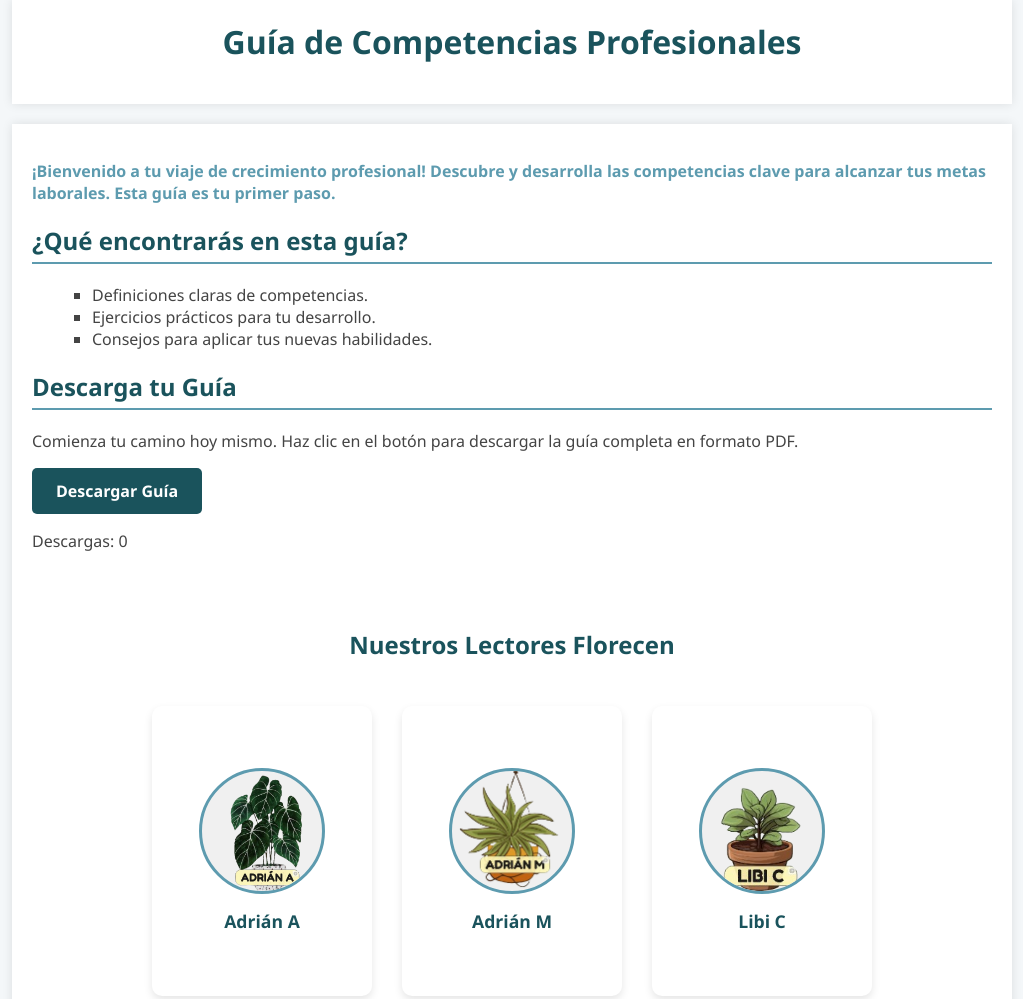
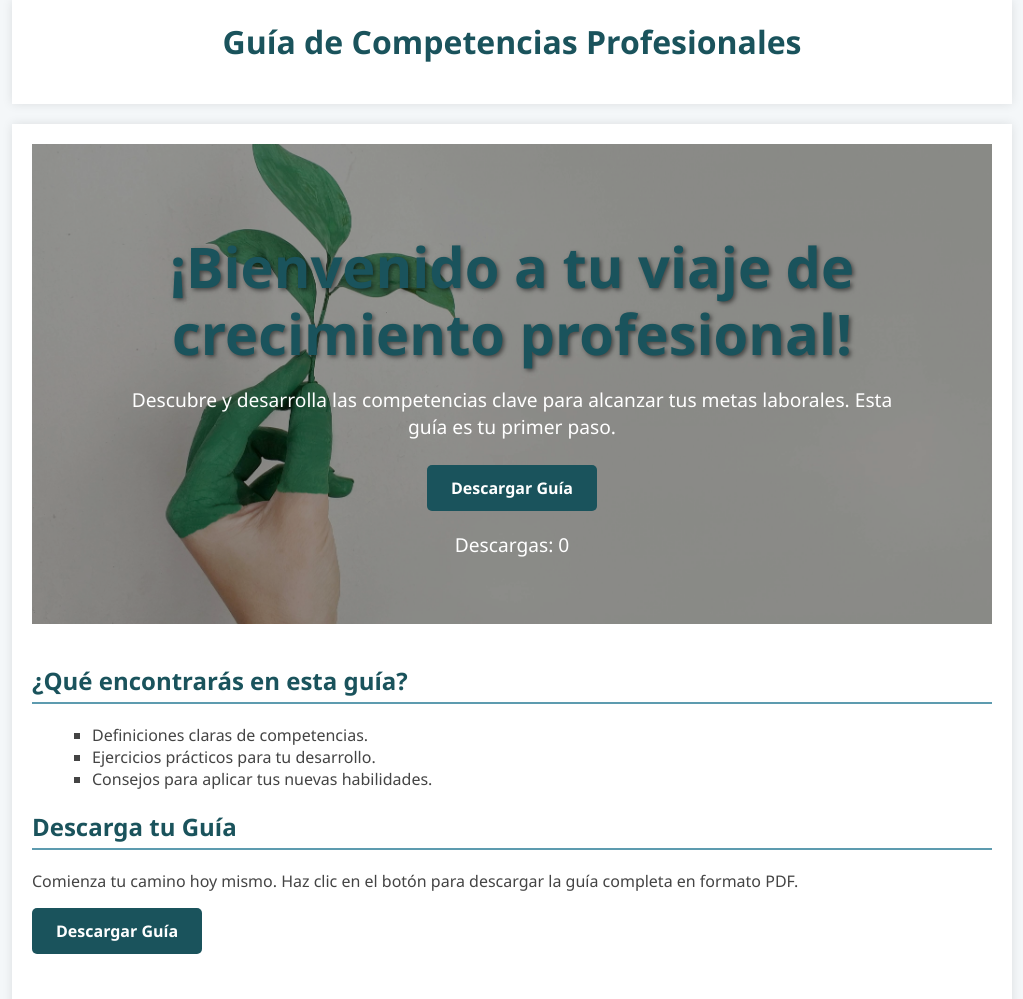
Before and after one commit to MccarthyJamil/Orientaci-nLaboral, a plain HTML site: page index.html in a window 1280 px wide. Shown: the top 999 px of the page, without its empty margins (128-1151 px from the left). Drawn offline with Linux system fonts and the light colour scheme.

Commit message:
section hero with image

```diff
--- a/css/style.css
+++ b/css/style.css
@@ -131,3 +131,40 @@ nav a.active {
     pointer-events: none; /* Deshabilita el clic en el enlace activo */
     cursor: default; /* Cambia el cursor a la flecha por defecto */
 }
+/* Estilos para el encabezado principal (Hero Section) */
+.hero-section {
+    position: relative; /* Es clave para que el contenido se posicione sobre la imagen */
+    width: 100%;
+    height: 60vh; /* Altura de la sección (60% de la altura de la ventana de visualización) */
+    background-image: url('../images/header.jpg'); /* Carga tu imagen de fondo */
+    background-size: cover; /* Ajusta la imagen para cubrir todo el contenedor sin distorsionarse */
+    background-position: center; /* Centra la imagen */
+    display: flex;
+    align-items: center; /* Centra verticalmente el contenido */
+    justify-content: center; /* Centra horizontalmente el contenido */
+    text-align: center; /* Centra el texto dentro del contenedor */
+    color: #fff; /* Color del texto para que contraste con la imagen de fondo */
+    box-shadow: inset 0 0 0 2000px rgba(0, 0, 0, 0.4); /* Capa oscura sobre la imagen para mejorar la legibilidad del texto */
+    margin-bottom: 40px;
+}
+
+/* Estilos para el contenedor de contenido */
+.hero-content {
+    max-width: 800px;
+    padding: 20px;
+}
+
+/* Estilos para los títulos dentro de la hero section */
+.hero-section h1 {
+    font-size: 3.5em; /* Tamaño de fuente grande para el título principal */
+    font-weight: 700;
+    margin-bottom: 10px;
+    text-shadow: 2px 2px 4px rgba(0, 0, 0, 0.5);
+    line-height: 1.2;
+}
+
+/* Estilos para el párrafo dentro de la hero section */
+.hero-section p {
+    font-size: 1.2em;
+    margin-bottom: 25px;
+}
--- a/index.html
+++ b/index.html
@@ -16,11 +16,14 @@
     </header>
 
     <main>
-        <section>
-             <p class="destacado">¡Bienvenido a tu viaje de crecimiento profesional! Descubre y desarrolla las competencias clave para alcanzar tus metas laborales. Esta guía es tu primer paso.</p>
+        <section class="hero-section">
+        <div class="hero-content">
+            <h1>¡Bienvenido a tu viaje de crecimiento profesional!</h1>
+            <p>Descubre y desarrolla las competencias clave para alcanzar tus metas laborales. Esta guía es tu primer paso.</p>
+            <a href="ruta/a/tu/guia.pdf" download id="download-button" class="button">Descargar Guía</a>
+        </div>
     </section>
 
-        <section>
     <h2>¿Qué encontrarás en esta guía?</h2>
     <ul>
         <li>Definiciones claras de competencias.</li>
```
Also changed, not shown: images/header.jpg (added). Lines whose indentation alone changed are shown as unchanged.
